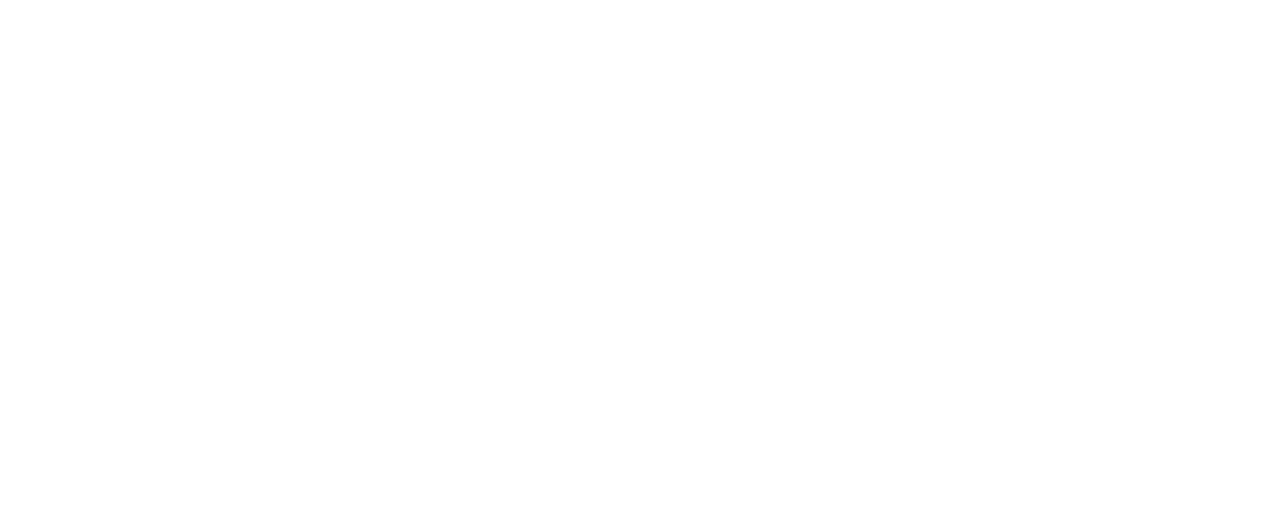
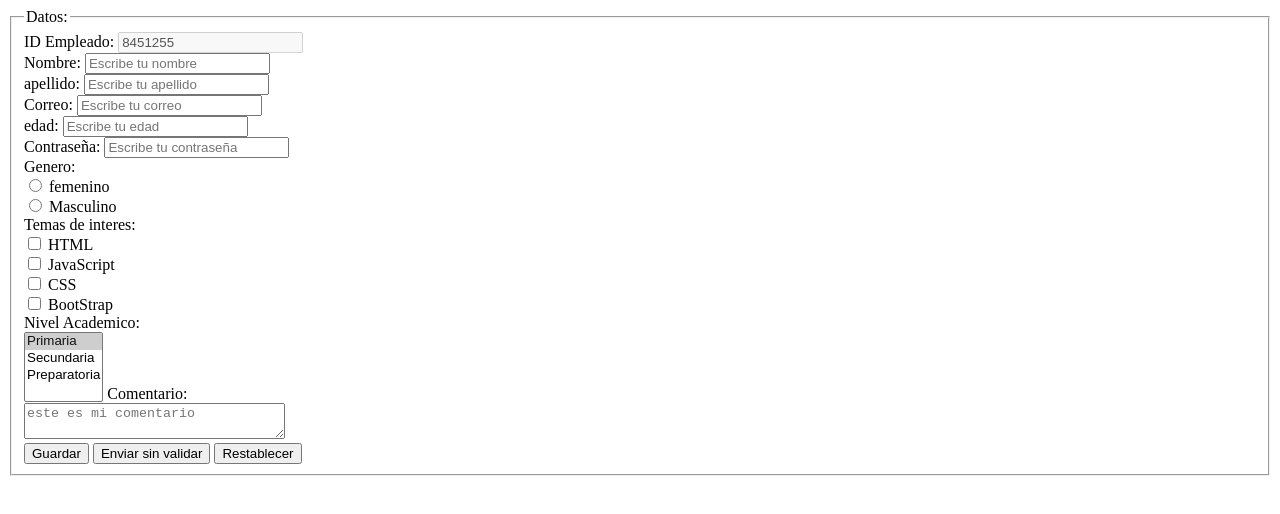
Before and after one commit to Noe993/TEST02, a plain HTML site: page index2.html in a window 1280 px wide. Drawn offline with Linux system fonts and the light colour scheme.

Commit message:
forms y css

```diff
--- /dev/null
+++ b/css/styles.css
@@ -0,0 +1,18 @@
+html{
+    height: 100%;
+}
+body{
+    margin: 0;
+    padding: 0;
+    background: linear-gradient(#d5d1d8,#5a5a5c);
+}
+.contenedor h2{
+    margin: 0 0 30px;
+    padding: 0;
+    font-size: 30px;
+    color: #a6b6ff;
+    text-align: center;
+}
+.contenedor .elemento label{
+    color: #ffff;
+}
--- a/index2.html
+++ b/index2.html
@@ -0,0 +1,80 @@
+<!DOCTYPE html>
+<html lang="en">
+<head>
+    <meta charset="UTF-8">
+    <meta http-equiv="X-UA-Compatible" content="IE=edge">
+    <meta name="viewport" content="width=device-width, initial-scale=1.0">
+    <title>Document</title>
+</head>
+<body>
+    <!-- <form method="get">
+
+    </form> -->
+
+    <form action="mi_server" method="get" autocomplete="off">
+        <fieldset>
+            <legend>Datos: </legend>
+            <!-- hidden: que se manda pero no sale en pantalla   //disabled: desactivado y no manda el dato   //readonly:desactivado pero si manda -->
+        <label for="idEmpleado">ID Empleado: </label>
+        <input type="text" id="idEmpleado" placeholder="Escribe tu idEmpleado" name="idEmpleado" disabled="true" value="8451255" required="true"/>
+        <br>
+        <label for="nombre">Nombre: </label>
+        <input type="text" id="nombre" placeholder="Escribe tu nombre" name="nombre" required="true"/>
+        <br>
+        <label for="apellido">apellido: </label>
+        <input type="text" id="apellido" placeholder="Escribe tu apellido" name="apellido" required="true"/>
+        <br>
+        <label for="email">Correo: </label>
+        <input type="email" id="email" placeholder="Escribe tu correo" name="email" required="true"/>
+        <br>
+        <label for="edad">edad: </label>
+        <input type="number" id="edad" placeholder="Escribe tu edad" name="edad" required="true"/>
+        <br>
+        <label for="password">Contraseña: </label>
+        <!-- son como requerimientos el pattern de la A-Z, a-z, 0-9 -->
+        <input type="password" id="password" placeholder="Escribe tu contraseña" name="password" required="true"
+        pattern="[A-Za-z0-9]{5,10}" title="letras y numeros. Tamaño minimo: 5. Tamaña maximo: 10"/>
+        <br>
+        <label>Genero: </label>
+        <br>
+        <input type="radio" name="genero" id="femenino" value="femenino">
+        <label for="femenino">femenino</label>
+        <br>
+        <input type="radio" name="genero" id="masculino" value="masculino">
+        <label for="masculino">Masculino</label>
+        <br>
+        <label>Temas de interes:</label>
+        <br>
+        <input type="checkbox" name="temas_interes" id="html" value="html">
+        <label for="html">HTML</label>
+        <br>
+        <input type="checkbox" name="temas_interes" id="JavaScript" value="JavaScript">
+        <label for="JavaScript">JavaScript</label>
+        <br>
+        <input type="checkbox" name="temas_interes" id="CSS" value="CSS">
+        <label for="CSS">CSS</label>
+        <br>
+        <input type="checkbox" name="temas_interes" id="BootStrap" value="BootStrap">
+        <label for="BootStrap">BootStrap</label>
+        <br>
+        <label>Nivel Academico:</label>
+        <br>
+        <select name="nivel_academico" id="nivel_academico" multiple="true">
+            <option value="primaria" selected="true">Primaria</option>
+            <option value="secundaria">Secundaria</option>
+            <option value="preparatoria">Preparatoria</option>
+        </select>
+        <label for="comentario">Comentario:</label>
+        <br>
+        <textarea name="comentario" id="comentario" cols="30" rows="2" placeholder="este es mi comentario"></textarea>
+
+
+        <br>
+        <input type="submit" value="Guardar">
+        <input type="submit" formnovalidate="formnovalidate" value="Enviar sin validar">
+        <input type="reset" value="Restablecer">
+        </fieldset>
+
+    </form>
+</body>
+</html>
--- /dev/null
+++ b/index3.html
@@ -0,0 +1,28 @@
+<!DOCTYPE html>
+<html lang="en">
+<head>
+    <meta charset="UTF-8">
+    <meta http-equiv="X-UA-Compatible" content="IE=edge">
+    <meta name="viewport" content="width=device-width, initial-scale=1.0">
+    <title>uso del css</title>
+    <link rel="stylesheet" href="css/styles.css">
+</head>
+<body>
+    <div class="contenedor">
+        <h2>Login</h2>
+        <form method="get" id="forma" name="forma">
+            <div class="elemento">
+                <label for="usuario">Usuario:</label>
+                <input type="text" name="usuario" id="usuario" required="true">
+            </div>
+            <div class="elemento">
+                <label for="password">COntraseña</label>
+                <input type="password" id="password" name="password" required="true">
+            </div>
+            <div class="elemento">
+                <input type="submit" value="enviar">
+            </div>
+        </form>
+    </div>
+</body>
+</html>
```
Also changed, not shown: index.html (+1 -0 lines).
